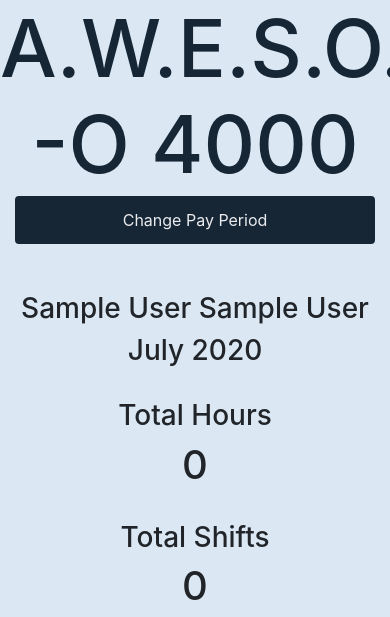
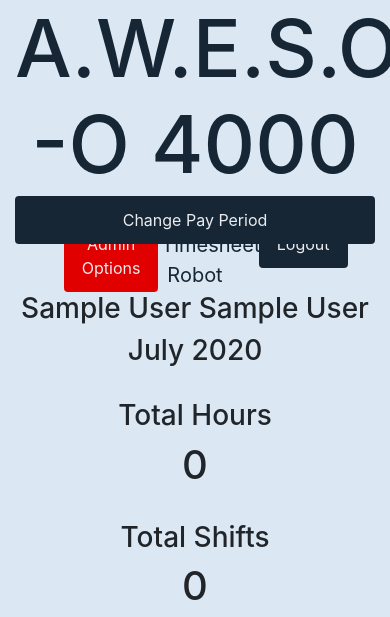
Before and after one commit to ajlino/mySite, a PHP site: page /timesheet.php in a window 390 px wide; the page is wider, and only the part inside the window is pictured. Shown: the top 617 px of that part. Run offline with PHP 8.4, Linux system fonts and the light colour scheme; the visitor is signed in with stand-in values (Sample User, id 1).

Commit message:
Administrative Options

```diff
--- a/includes/css/myStyle.css
+++ b/includes/css/myStyle.css
@@ -1,6 +1,31 @@
 .container{
   /* border: 1px solid #162635; */
 }
+
+.adminButton{
+  height: 100px;
+  width: 250px;
+  margin-top: 40px;
+  background-color: #162635;
+  border: 6px solid #162635;
+  color: #EAECEF;
+  border-radius: 20px;
+  font-size: 20px;
+}
+
+.btn-tsButton{
+  margin-top: 20px;
+  background-color: #162635;
+  border: 6px solid #162635;
+  color: #EAECEF;
+}
+
+.btn-tsButton:hover{
+  border-color: white;
+  color: #EAECEF;
+}
+
+
 .page-header{
   height: 180px;
   text-align: center;
@@ -21,6 +46,21 @@
 
 .page-header p{
   font-size: 20px;
+}
+
+.adminTrue{
+    background-color: #E00000;
+    border-color: #E00000;
+    color: #EAECEF;
+    /* visibility: hidden; */
+}
+
+.adminFalse{
+    visibility: hidden;
+}
+
+.logout{
+  text-align: right;
 }
 
 body {
@@ -49,17 +89,7 @@ body {
   background-color: #51616F;
 }
 
-.btn-tsButton{
-  margin-top: 20px;
-  background-color: #162635;
-  border: 6px solid #162635;
-  color: #EAECEF;
-}
 
-.btn-tsButton:hover{
-  border-color: white;
-  color: #EAECEF;
-}
 
 .input-group>.input-group-prepend {
     min-width: 150px;
--- a/includes/js/myJavascript.js
+++ b/includes/js/myJavascript.js
@@ -3,7 +3,6 @@
 
 
 $(document).ready(function(){
-
 
 	var y;
 	var m;
--- a/logout.php
+++ b/logout.php
@@ -9,6 +9,6 @@ $_SESSION = array();
 session_destroy();
 
 // Redirect to login page
-header("location: login.php");
+header("location: index.php");
 exit;
 ?>
--- a/timesheet.php
+++ b/timesheet.php
@@ -1,5 +1,10 @@
 <?php
   session_start();
+  if ($_SESSION["access"] == "owner" || $_SESSION["access"] == "admin" ){
+    $adminAccess = 'class="btn btn-tsButton adminTrue"';
+  } else {
+    $adminAccess = 'disabled class="btn btn-tsButton adminFalse"';
+  }
 ?>
 
 <!DOCTYPE html>
@@ -22,11 +27,28 @@
 </head>
 
 <body>
+<div class="container">
+  <div class="page-header">
+      <h1>A.W.E.S.O.M -O 4000</h1>
 
-<div class="page-header">
-    <h1>A.W.E.S.O.M -O 4000</h1>
-    <p>The Timesheet Robot</p>
-</div>
+        <div class="row justify-content-center">
+          <div class="col-3">
+            <form action="admin.php">
+              <button type="submit" <?php echo $adminAccess ?> id="admin">Admin Options</button>
+            </form>
+          </div>
+          <div class="col-3">
+                <p>The Timesheet Robot</p>
+          </div>
+          <div class="col-3">
+            <form action="logout.php">
+              <button type="submit"  class="btn btn-tsButton logout" id="logout">Logout</button>
+            </form>
+          </div>
+        </div>
+      </div>
+  </div>
+
 
 <div class="container">
 
@@ -37,7 +59,7 @@
 
     <div class="row wrapper mt-3">
 
-      <div class="col-lg-4 col-md-2 affix col-lg-2 text-center leftCol" id="leftCol">
+      <div class="col-lg-4  col-lg-2 text-center leftCol" id="leftCol">
         <!-- <h3>Change Pay Period</h3> -->
         <button type="button" class="btn btn-tsButton w-100 mt-0" data-toggle="modal" data-target="#myModal" id="payPeriodSelector">Change Pay Period</button>
 
@@ -88,33 +110,6 @@
         </div>
 
 
-
-
-        <!-- <div class="form-group choosePayPeriod">
-          <select class="form-control" name="year" id="year">
-            <option value="2020">2020</option>
-            <option value="2021">2021</option>
-            <option value="2022">2022</option>
-            <option value="2023">2023</option>
-            <option value="2024">2024</option>
-            <option value="2025">2025</option>
-          </select>
-          <select class="form-control" name="month" id="month">
-            <option value="1">January</option>
-            <option value="2">February</option>
-            <option value="3">March</option>
-            <option value="4">April</option>
-            <option value="5">May</option>
-            <option value="6">June</option>
-            <option value="7">July</option>
-            <option value="8">August</option>
-            <option value="9">September</option>
-            <option value="10">October</option>
-            <option value="11">November</option>
-            <option value="12">December</option>
-          </select>
-          <button type="button" class="btn btn-primary" id="createTimesheet">Create</button>
-        </div> -->
         <div class="name">
           <br />
           <br />
```
Also changed, not shown: admin.php (added, +62 -0 lines), createReport.php (added, +31 -0 lines), index.php (+17 -7 lines), myStyle.css (deleted, +0 -36 lines).
